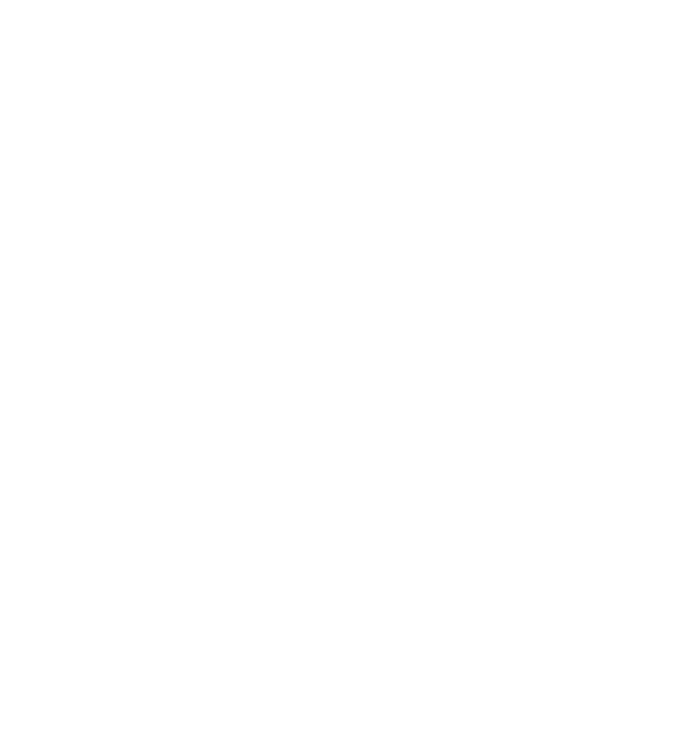
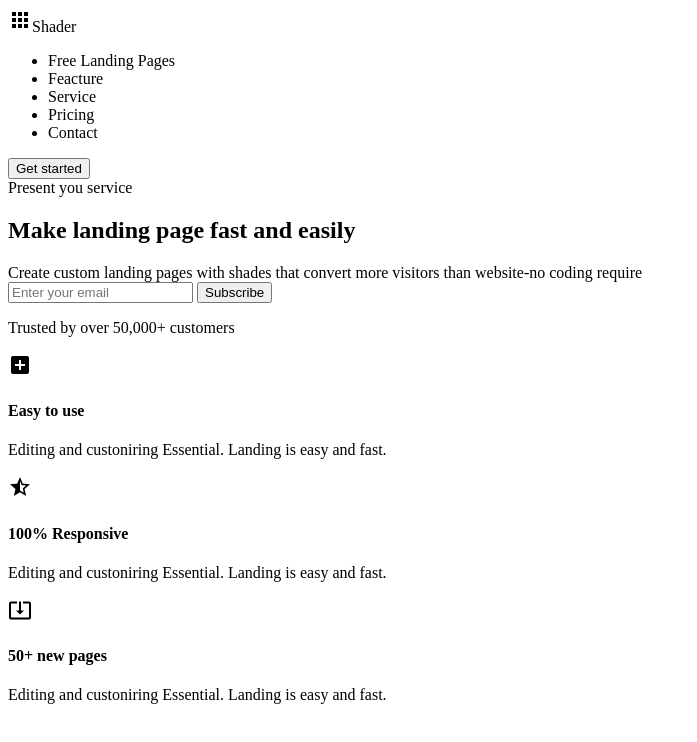
Before and after one commit to M-VictoriaCM/EjericioIntegrador, a plain HTML site: page index.html in a window 1280 px wide. Shown: the whole page, without its empty margins (0-697 px from the left). Drawn offline with Linux system fonts and the light colour scheme.

Commit message:
estructura inicial

```diff
--- a/index.html
+++ b/index.html
@@ -8,7 +8,64 @@
     <title>Integrador</title>
 </head>
 <body>
+    <header></header>
+        <div class="logo">
+            <i class="material-icons">apps</i>Shader
+        </div>
+        <nav>
+            <ul>
+                <li>Free Landing Pages</li>
+                <li>Feacture</li>
+                <li>Service</li>
+                <li>Pricing</li>
+                <li>Contact</li>
+            </ul>
+        </nav>
+        <button type="button" class="outline-button">Get started</button>
+    </header>
+    <main>
+        <section class="presentation">
+            <span class="pre-title">Present you service</span>
+            <h1>Make landing page fast and easily</h1>
+            <span class="post-title">
+                Create custom landing pages with shades that convert more visitors than website-no coding require
+            </span>
+            <form class="subscribe-form">
+                <input type="text" placeholder="Enter your email">
+                <button type="submit">Subscribe</button>
+            </form>
+            <p class="secondary-p">Trusted by over 50,000+ customers</p>
+        </section>
+        <section class="features">
+            <div class="feature">
+                <div class="feature-icon">
+                    <i class="material-icons">add_box</i>
+                </div>
+                <h4>Easy to use</h4>
+                <p>Editing and custoniring Essential. Landing is easy and fast.</p>
+            </div>
+            <div class="feature">
+                <div class="feature-icon">
+                    <i class="material-icons">star_half</i>
+                </div>
+                <div>
+                    <h4>100% Responsive</h4>
+                    <p>Editing and custoniring Essential. Landing is easy and fast.</p>
 
+                </div>
+            </div>
+            <div class="feature">
+                <div class="feature-icon">
+                    <i class="material-icons">system_update_alt</i>
+                </div>
+                <div>
+                    <h4>50+ new pages</h4>
+                    <p>Editing and custoniring Essential. Landing is easy and fast.</p>
+                </div>
+            </div>
+            <div class="feature"></div>
+        </section>
+    </main>
     <script src="./asset/js/main.js"></script>
 </body>
 </html>
```
